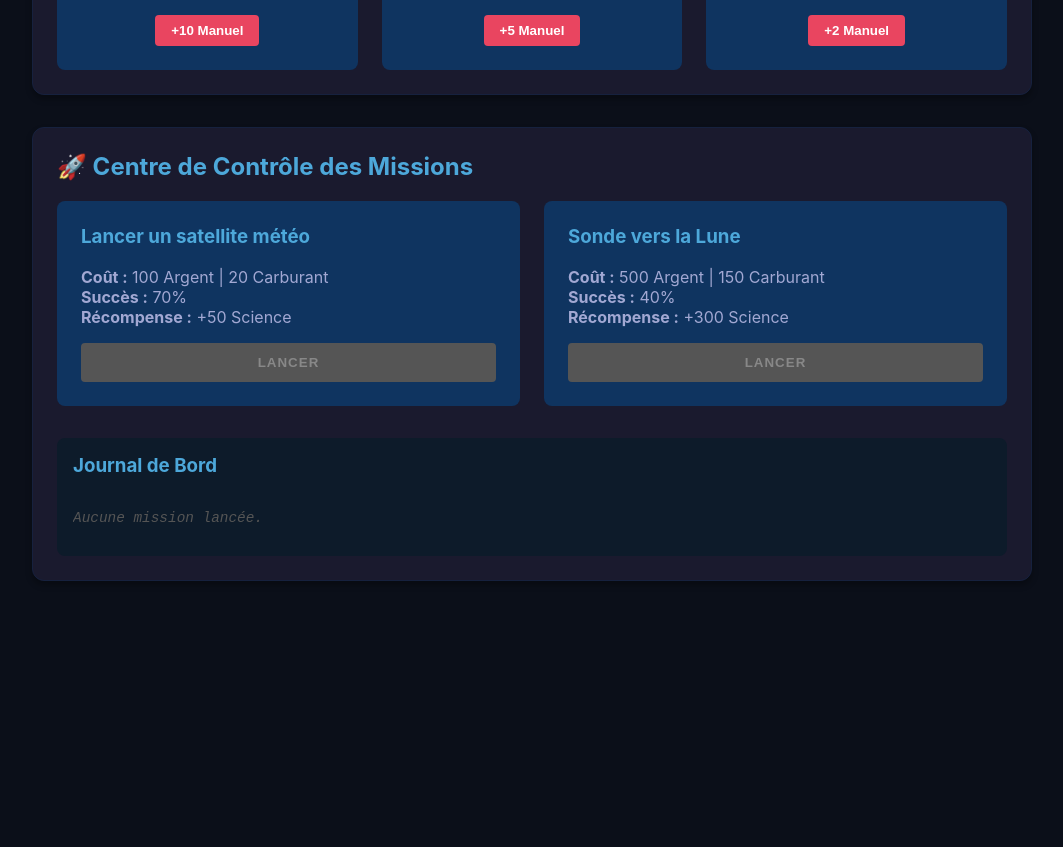
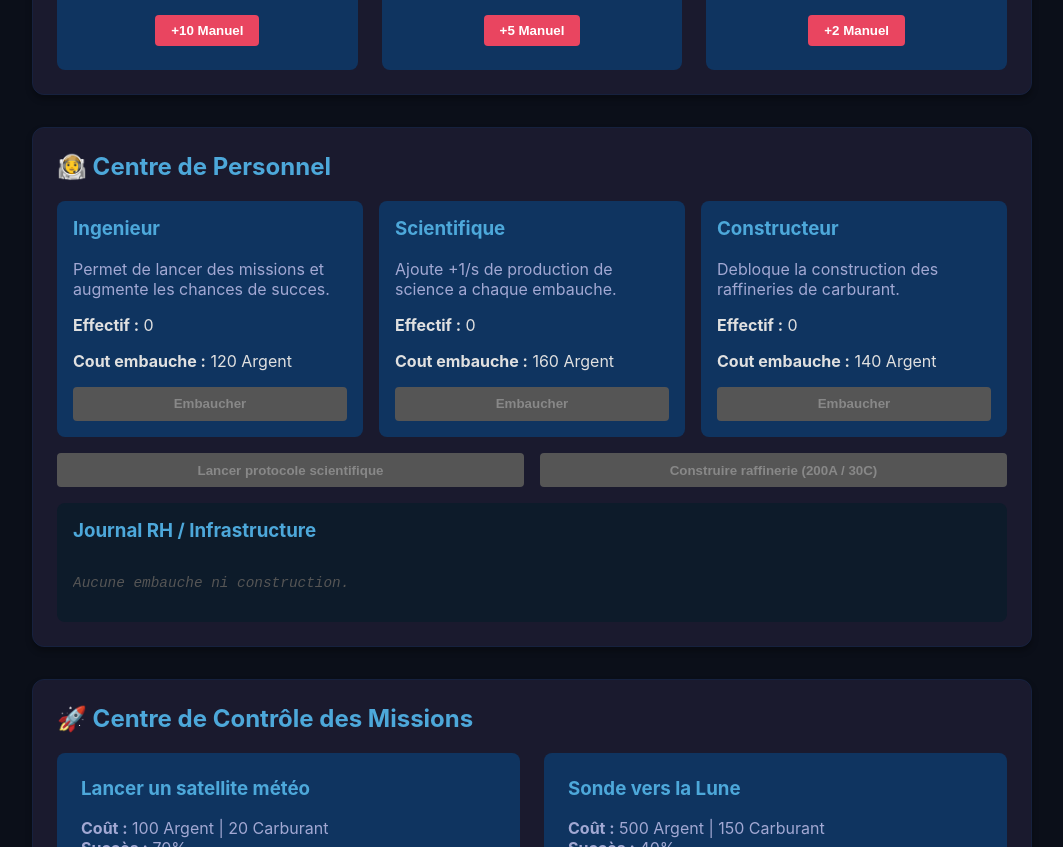
Before and after one commit to Yota02/ProjectMoon, a Vue app: page / in a window 1280 px wide. Shown: the part 400-1247 px from the top of the page, without its empty margins (108-1171 px from the left). Before the commit the page ends 1013 px from the top, so only its background shows below. Built offline with nearby package versions, Linux system fonts and the light colour scheme; the HTML template or start-up script is replaced by a standard one.

Commit message:
feat: implement personnel management system with hiring, mission bonuses, and infrastructure construction

```diff
--- a/src/App.vue
+++ b/src/App.vue
@@ -7,6 +7,7 @@
 
     <main>
       <ResourceDashboard />
+      <PersonnelCenter />
       <MissionList />
     </main>
   </div>
@@ -16,6 +17,7 @@
 import { onMounted, onUnmounted } from 'vue'
 import ResourceDashboard from './components/ResourceDashboard.vue'
 import MissionList from './components/MissionList.vue'
+import PersonnelCenter from './components/PersonnelCenter.vue'
 import { gameLoop } from './engine/GameLoop'
 import { useResourceStore } from './stores/useResourceStore'
 
--- a/src/components/MissionList.vue
+++ b/src/components/MissionList.vue
@@ -5,7 +5,10 @@
       <div v-for="mission in missionStore.missions" :key="mission.id" class="mission-card">
         <h3>{{ mission.name }}</h3>
         <ul class="costs-rewards">
-          <li><strong>Coût :</strong> {{ mission.cost.argent }} Argent | {{ mission.cost.carburant }} Carburant</li>
+          <li>
+            <strong>Coût :</strong> {{ mission.cost.argent }} Argent |
+            {{ mission.cost.carburant }} Carburant
+          </li>
           <li><strong>Succès :</strong> {{ mission.successChance * 100 }}%</li>
           <li><strong>Récompense :</strong> +{{ mission.reward.science }} Science</li>
         </ul>
@@ -18,7 +21,7 @@
         </button>
         <div class="status" v-if="mission.status !== 'Disponible'">
           Dernier lancement :
-          <span :class="{'success': mission.status === 'Succès', 'fail': mission.status === 'Échec'}">
+          <span :class="{ success: mission.status === 'Succès', fail: mission.status === 'Échec' }">
             {{ mission.status }}
           </span>
         </div>
@@ -40,13 +43,18 @@
 <script setup lang="ts">
 import { useMissionStore, type Mission } from '../stores/useMissionStore'
 import { useResourceStore } from '../stores/useResourceStore'
+import { usePersonnelStore } from '../stores/usePersonnelStore'
 
 const missionStore = useMissionStore()
 const resourceStore = useResourceStore()
+const personnelStore = usePersonnelStore()
 
 const canAfford = (mission: Mission) => {
-  return resourceStore.argent >= mission.cost.argent &&
-         resourceStore.carburant >= mission.cost.carburant
+  return (
+    resourceStore.argent >= mission.cost.argent &&
+    resourceStore.carburant >= mission.cost.carburant &&
+    personnelStore.hasIngenieur
+  )
 }
 </script>
 
@@ -60,7 +68,8 @@ const canAfford = (mission: Mission) => {
   border: 1px solid #16213e;
 }
 
-h2, h3 {
+h2,
+h3 {
   color: #4da8da;
   margin-top: 0;
 }
@@ -115,8 +124,14 @@ h2, h3 {
   font-size: 0.9rem;
 }
 
-.success { color: #4ade80; font-weight: bold; }
-.fail { color: #f87171; font-weight: bold; }
+.success {
+  color: #4ade80;
+  font-weight: bold;
+}
+.fail {
+  color: #f87171;
+  font-weight: bold;
+}
 
 .logs-section {
   background-color: #0d1b2a;
@@ -131,6 +146,11 @@ h2, h3 {
   overflow-y: auto;
 }
 
-.time { color: #4da8da; }
-.empty-log { color: #555; font-style: italic; }
+.time {
+  color: #4da8da;
+}
+.empty-log {
+  color: #555;
+  font-style: italic;
+}
 </style>
--- /dev/null
+++ b/src/components/PersonnelCenter.vue
@@ -0,0 +1,166 @@
+<template>
+  <div class="personnel-center">
+    <h2>🧑‍🚀 Centre de Personnel</h2>
+
+    <div class="staff-grid">
+      <article class="staff-card" v-for="role in staffRoles" :key="role">
+        <h3>{{ personnelStore.staff[role].label }}</h3>
+        <p class="description">{{ personnelStore.staff[role].description }}</p>
+        <p><strong>Effectif :</strong> {{ personnelStore.staff[role].count }}</p>
+        <p><strong>Cout embauche :</strong> {{ personnelStore.staff[role].hiringCost }} Argent</p>
+        <button
+          @click="personnelStore.hire(role)"
+          :disabled="resourceStore.argent < personnelStore.staff[role].hiringCost"
+        >
+          Embaucher
+        </button>
+      </article>
+    </div>
+
+    <div class="actions">
+      <button
+        class="secondary"
+        @click="personnelStore.runResearchProtocol()"
+        :disabled="!personnelStore.hasScientifique"
+      >
+        Lancer protocole scientifique
+      </button>
+
+      <button
+        class="secondary"
+        @click="personnelStore.buildRefinery()"
+        :disabled="!personnelStore.hasConstructeur || !canBuildRefinery"
+      >
+        Construire raffinerie ({{ personnelStore.refineryCost.argent }}A /
+        {{ personnelStore.refineryCost.carburant }}C)
+      </button>
+    </div>
+
+    <div class="logs-section">
+      <h3>Journal RH / Infrastructure</h3>
+      <div class="logs">
+        <p v-for="(log, idx) in personnelStore.logs" :key="idx">
+          <span class="time">[{{ log.temps }}]</span> {{ log.message }}
+        </p>
+        <p v-if="personnelStore.logs.length === 0" class="empty-log">
+          Aucune embauche ni construction.
+        </p>
+      </div>
+    </div>
+  </div>
+</template>
+
+<script setup lang="ts">
+import { computed } from 'vue'
+import { usePersonnelStore, type StaffRole } from '../stores/usePersonnelStore'
+import { useResourceStore } from '../stores/useResourceStore'
+
+const personnelStore = usePersonnelStore()
+const resourceStore = useResourceStore()
+
+const staffRoles: StaffRole[] = ['ingenieur', 'scientifique', 'constructeur']
+
+const canBuildRefinery = computed(() => {
+  return (
+    resourceStore.argent >= personnelStore.refineryCost.argent &&
+    resourceStore.carburant >= personnelStore.refineryCost.carburant
+  )
+})
+</script>
+
+<style scoped>
+.personnel-center {
+  background-color: #1a1a2e;
+  color: #e0e0e0;
+  padding: 1.5rem;
+  border-radius: 12px;
+  box-shadow: 0 4px 6px rgba(0, 0, 0, 0.3);
+  margin-bottom: 2rem;
+  border: 1px solid #16213e;
+}
+
+h2,
+h3 {
+  color: #4da8da;
+  margin-top: 0;
+}
+
+.staff-grid {
+  display: grid;
+  grid-template-columns: repeat(auto-fit, minmax(220px, 1fr));
+  gap: 1rem;
+}
+
+.staff-card {
+  background-color: #0f3460;
+  padding: 1rem;
+  border-radius: 8px;
+}
+
+.description {
+  color: #a2a8d3;
+  min-height: 40px;
+}
+
+button {
+  background-color: #4da8da;
+  color: #1a1a2e;
+  border: none;
+  padding: 0.6rem 1rem;
+  width: 100%;
+  border-radius: 4px;
+  cursor: pointer;
+  font-weight: bold;
+}
+
+button:hover:not(:disabled) {
+  opacity: 0.85;
+}
+
+button:disabled {
+  background-color: #555;
+  color: #888;
+  cursor: not-allowed;
+}
+
+.actions {
+  margin-top: 1rem;
+  display: grid;
+  grid-template-columns: 1fr 1fr;
+  gap: 1rem;
+}
+
+.secondary {
+  background-color: #e94560;
+  color: white;
+}
+
+.logs-section {
+  margin-top: 1rem;
+  background-color: #0d1b2a;
+  padding: 1rem;
+  border-radius: 8px;
+}
+
+.logs {
+  font-family: monospace;
+  font-size: 0.9rem;
+  max-height: 140px;
+  overflow-y: auto;
+}
+
+.time {
+  color: #4da8da;
+}
+
+.empty-log {
+  color: #555;
+  font-style: italic;
+}
+
+@media (max-width: 720px) {
+  .actions {
+    grid-template-columns: 1fr;
+  }
+}
+</style>
--- a/src/stores/useMissionStore.ts
+++ b/src/stores/useMissionStore.ts
@@ -1,18 +1,19 @@
-import { defineStore } from 'pinia';
-import { useResourceStore } from './useResourceStore';
+import { defineStore } from 'pinia'
+import { useResourceStore } from './useResourceStore'
+import { usePersonnelStore } from './usePersonnelStore'
 
 export interface Mission {
-  id: number;
-  name: string;
-  cost: { argent: number; carburant: number };
-  successChance: number;
-  reward: { science: number };
-  status: string;
+  id: number
+  name: string
+  cost: { argent: number; carburant: number }
+  successChance: number
+  reward: { science: number }
+  status: string
 }
 
 export interface MissionLog {
-  temps: string;
-  message: string;
+  temps: string
+  message: string
 }
 
 export const useMissionStore = defineStore('mission', {
@@ -20,59 +21,72 @@ export const useMissionStore = defineStore('mission', {
     missions: [
       {
         id: 1,
-        name: "Lancer un satellite météo",
+        name: 'Lancer un satellite météo',
         cost: { argent: 100, carburant: 20 },
-        successChance: 0.70, // 70% de chance de succès
+        successChance: 0.7, // 70% de chance de succès
         reward: { science: 50 },
-        status: "Disponible"
+        status: 'Disponible',
       },
       {
         id: 2,
-        name: "Sonde vers la Lune",
+        name: 'Sonde vers la Lune',
         cost: { argent: 500, carburant: 150 },
-        successChance: 0.40, // 40% de chance de succès
+        successChance: 0.4, // 40% de chance de succès
         reward: { science: 300 },
-        status: "Disponible"
-      }
+        status: 'Disponible',
+      },
     ] as Mission[],
-    logs: [] as MissionLog[] // Historique des missions
+    logs: [] as MissionLog[], // Historique des missions
   }),
   actions: {
     launchMission(missionId: number) {
-      const resourceStore = useResourceStore();
-      const mission = this.missions.find(m => m.id === missionId);
+      const resourceStore = useResourceStore()
+      const personnelStore = usePersonnelStore()
+      const mission = this.missions.find((m) => m.id === missionId)
 
-      if (!mission) return;
+      if (!mission) return
+
+      if (!personnelStore.hasIngenieur) {
+        this.log(`[ERREUR] Un Ingenieur est requis pour lancer "${mission.name}".`)
+        return
+      }
 
       // Vérifier si le joueur a assez de ressources
-      if (resourceStore.argent >= mission.cost.argent &&
-          resourceStore.carburant >= mission.cost.carburant) {
-
+      if (
+        resourceStore.argent >= mission.cost.argent &&
+        resourceStore.carburant >= mission.cost.carburant
+      ) {
         // Consommer les ressources
-        resourceStore.addArgent(-mission.cost.argent);
-        resourceStore.addCarburant(-mission.cost.carburant);
+        resourceStore.addArgent(-mission.cost.argent)
+        resourceStore.addCarburant(-mission.cost.carburant)
 
         // Calculer la réussite avec la probabilité
-        const roll = Math.random();
-        const isSuccess = roll <= mission.successChance;
+        const effectiveSuccessChance = Math.min(
+          0.95,
+          mission.successChance + personnelStore.missionSuccessBonus,
+        )
+        const roll = Math.random()
+        const isSuccess = roll <= effectiveSuccessChance
 
         if (isSuccess) {
-          mission.status = "Succès";
-          resourceStore.addScience(mission.reward.science);
-          this.log(`[SUCCÈS] Mission "${mission.name}" a réussi ! Récompense: +${mission.reward.science} Science.`);
+          mission.status = 'Succès'
+          resourceStore.addScience(mission.reward.science)
+          this.log(
+            `[SUCCÈS] Mission "${mission.name}" a réussi ! Récompense: +${mission.reward.science} Science.`,
+          )
         } else {
-          mission.status = "Échec";
-          this.log(`[ÉCHEC] Mission "${mission.name}" a échoué... Pensez à améliorer vos lanceurs.`);
+          mission.status = 'Échec'
+          this.log(`[ÉCHEC] Mission "${mission.name}" a échoué... Pensez à améliorer vos lanceurs.`)
         }
       } else {
-         this.log(`[ERREUR] Pas assez de ressources pour "${mission.name}".`);
+        this.log(`[ERREUR] Pas assez de ressources pour "${mission.name}".`)
       }
     },
 
     log(message: string) {
       // On garde max 10 logs
-      this.logs.unshift({ temps: new Date().toLocaleTimeString(), message });
-      if (this.logs.length > 10) this.logs.pop();
-    }
-  }
-});
+      this.logs.unshift({ temps: new Date().toLocaleTimeString(), message })
+      if (this.logs.length > 10) this.logs.pop()
+    },
+  },
+})
--- /dev/null
+++ b/src/stores/usePersonnelStore.ts
@@ -0,0 +1,128 @@
+import { defineStore } from 'pinia'
+import { useResourceStore } from './useResourceStore'
+
+export type StaffRole = 'ingenieur' | 'scientifique' | 'constructeur'
+
+interface StaffProfile {
+  label: string
+  count: number
+  hiringCost: number
+  description: string
+}
+
+export interface PersonnelLog {
+  temps: string
+  message: string
+}
+
+export const usePersonnelStore = defineStore('personnel', {
+  state: () => ({
+    staff: {
+      ingenieur: {
+        label: 'Ingenieur',
+        count: 0,
+        hiringCost: 120,
+        description: 'Permet de lancer des missions et augmente les chances de succes.',
+      },
+      scientifique: {
+        label: 'Scientifique',
+        count: 0,
+        hiringCost: 160,
+        description: 'Ajoute +1/s de production de science a chaque embauche.',
+      },
+      constructeur: {
+        label: 'Constructeur',
+        count: 0,
+        hiringCost: 140,
+        description: 'Debloque la construction des raffineries de carburant.',
+      },
+    } as Record<StaffRole, StaffProfile>,
+    raffineries: 0,
+    logs: [] as PersonnelLog[],
+  }),
+  getters: {
+    hasIngenieur: (state) => state.staff.ingenieur.count > 0,
+    hasScientifique: (state) => state.staff.scientifique.count > 0,
+    hasConstructeur: (state) => state.staff.constructeur.count > 0,
+    missionSuccessBonus: (state) => Math.min(0.25, state.staff.ingenieur.count * 0.05),
+    refineryCost: (state) => ({
+      argent: 200 + state.raffineries * 100,
+      carburant: 30 + state.raffineries * 10,
+    }),
+  },
+  actions: {
+    hire(role: StaffRole) {
+      const resourceStore = useResourceStore()
+      const target = this.staff[role]
+
+      if (resourceStore.argent < target.hiringCost) {
+        this.log(`[ERREUR] Fonds insuffisants pour embaucher un ${target.label}.`)
+        return false
+      }
+
+      resourceStore.addArgent(-target.hiringCost)
+      target.count += 1
+      target.hiringCost = Math.round(target.hiringCost * 1.25)
+
+      if (role === 'scientifique') {
+        resourceStore.production.science += 1
+      }
+
+      this.log(`[EQUIPE] ${target.label} embauche. Effectif: ${target.count}.`)
+      return true
+    },
+
+    runResearchProtocol() {
+      const resourceStore = useResourceStore()
+
+      if (!this.hasScientifique) {
+        this.log("[ERREUR] Vous avez besoin d'au moins un Scientifique.")
+        return false
+      }
+
+      const cost = { argent: 80, carburant: 15 }
+      if (resourceStore.argent < cost.argent || resourceStore.carburant < cost.carburant) {
+        this.log('[ERREUR] Ressources insuffisantes pour lancer le protocole scientifique.')
+        return false
+      }
+
+      const reward = 60 + this.staff.scientifique.count * 10
+      resourceStore.addArgent(-cost.argent)
+      resourceStore.addCarburant(-cost.carburant)
+      resourceStore.addScience(reward)
+
+      this.log(`[SCIENCE] Protocole termine: +${reward} Science.`)
+      return true
+    },
+
+    buildRefinery() {
+      const resourceStore = useResourceStore()
+
+      if (!this.hasConstructeur) {
+        this.log('[ERREUR] Un Constructeur est requis pour construire une raffinerie.')
+        return false
+      }
+
+      const cost = this.refineryCost
+      if (resourceStore.argent < cost.argent || resourceStore.carburant < cost.carburant) {
+        this.log('[ERREUR] Ressources insuffisantes pour la nouvelle raffinerie.')
+        return false
+      }
+
+      resourceStore.addArgent(-cost.argent)
+      resourceStore.addCarburant(-cost.carburant)
+      resourceStore.production.carburant += 1
+      this.raffineries += 1
+
+      this.log(
+        `[INFRA] Raffinerie construite. Production carburant: +${resourceStore.production.carburant}/s.`,
+      )
+      return true
+    },
+
+    log(message: string) {
+      this.logs.unshift({ temps: new Date().toLocaleTimeString(), message })
+      if (this.logs.length > 10) this.logs.pop()
+    },
+  },
+})
```
